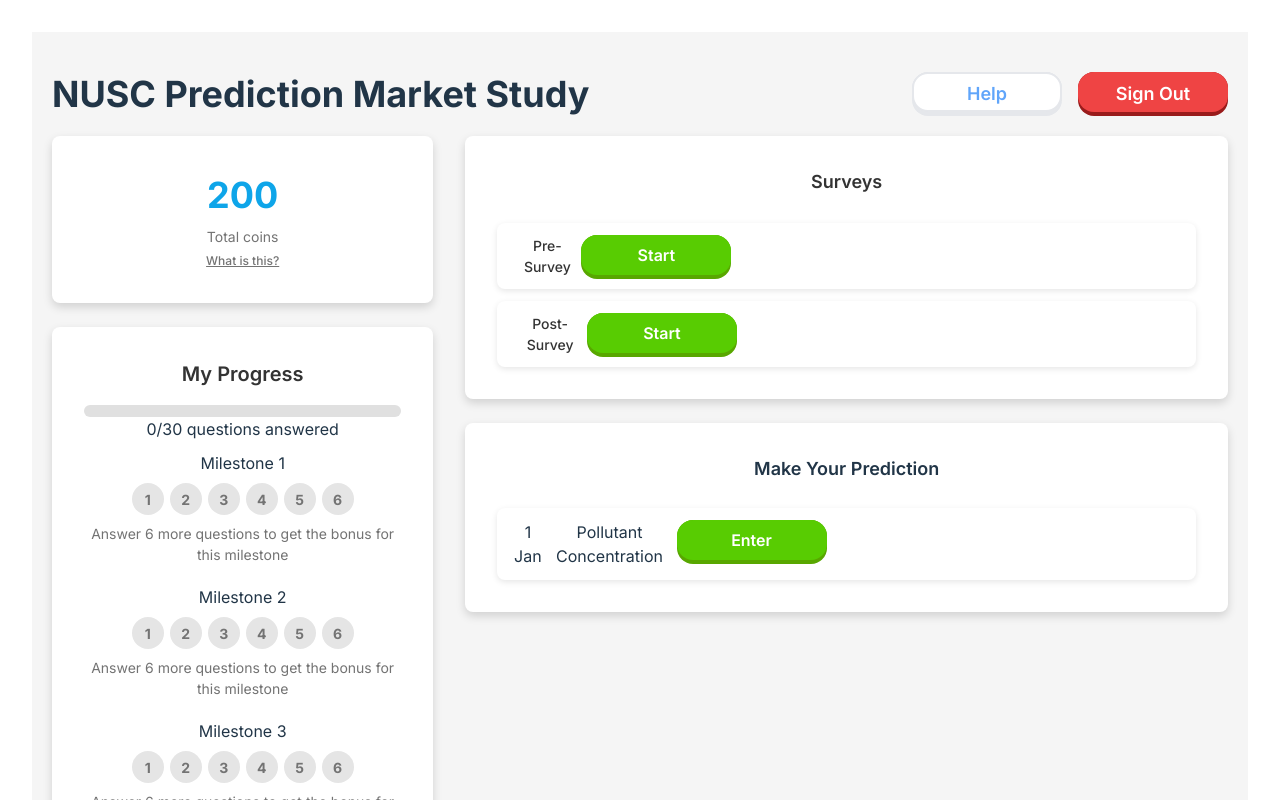
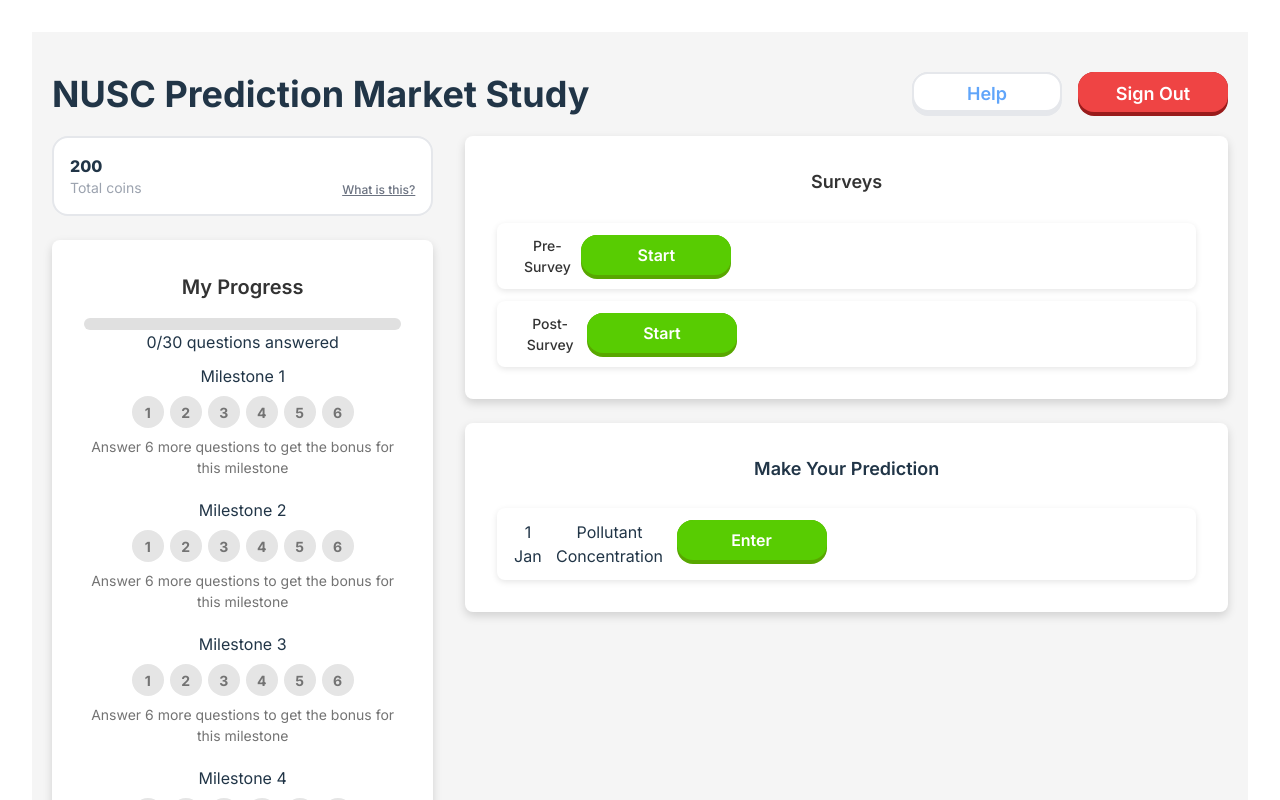
Before and after one commit to mongj/nusc-prediction-market, a React (Vite) app in the folder frontend/: page /dashboard in a window 1280 px wide. Shown: the top 800 px of the page. Built offline with nearby package versions, Linux system fonts and the light colour scheme.

Commit message:
Update coin display box

```diff
--- a/frontend/src/pages/Dashboard/Dashboard.css
+++ b/frontend/src/pages/Dashboard/Dashboard.css
@@ -50,47 +50,6 @@ body {
     gap: 20px; /* Add spacing between components */
 }
 
-.dashboard-header {
-    display: flex;
-    justify-content: space-between;
-    align-items: center;
-    width: 100%;
-    max-width: var(--max-width);
-    padding: 20px;
-    background-color: var(--card-background);
-    box-shadow: 0 2px 6px rgba(0, 0, 0, 0.1);
-    border-radius: var(--border-radius);
-}
-
-.dashboard-header h1 {
-    font-size: 28px; /* Slightly smaller text */
-    font-weight: 700;
-    color: var(--text-color);
-    margin: 0;
-}
-
-.header-buttons {
-    display: flex;
-    gap: 300px; /* Adjust the gap as needed */
-    margin-left: auto;
-}
-
-.help-button, .signout-button {
-    background: none;
-    border: none;
-    font-size: 16px;
-    font-weight: 600;
-    color: var(--primary-color);
-    cursor: pointer;
-}
-
-.signout-button {
-    background-color: #FF4D4F;
-    color: white;
-    padding: 8px 16px;
-    border-radius: var(--border-radius);
-}
-
 .dashboard-content {
     display: grid;
     grid-template-columns: 1fr 2fr; /* Maintain two-column layout */
@@ -111,32 +70,6 @@ body {
     border-radius: var(--border-radius);
     padding: 24px; /* Uniform padding */
     text-align: center; /* Center-align text inside cards */
-}
-
-/* Coin Display */
-.coin-display .coin-info {
-    display: flex;
-    flex-direction: column;
-    align-items: center;
-    gap: 4px; /* Reduce gap for compactness */
-}
-
-.coin-display .coin-amount {
-    font-size: 36px; /* Adjust size for balance */
-    font-weight: 700;
-    color: var(--primary-color);
-}
-
-.coin-display .coin-label {
-    font-size: 14px;
-    color: var(--secondary-color);
-}
-
-.coin-link {
-    font-size: 12px; /* Smaller text for link */
-    color: var(--secondary-color);
-    text-decoration: underline;
-    margin-top: 8px;
 }
 
 /* Progress Section */
--- a/frontend/src/pages/Dashboard/Dashboard.tsx
+++ b/frontend/src/pages/Dashboard/Dashboard.tsx
@@ -16,12 +16,12 @@ const Header = () => (
 );
 
 const CoinDisplay = ({ coins }) => (
-    <div className="card coin-display">
-        <div className="coin-info">
-            <div className="coin-amount">{coins}</div>
-            <div className="coin-label">Total coins</div>
+    <div className="bg-white border-2 p-4 flex justify-between gap-4 rounded-2xl">
+        <div className="flex flex-col text-left">
+            <div className="font-extrabold">{coins}</div>
+            <div className="text-sm text-gray-400">Total coins</div>
         </div>
-        <a href="#" className="coin-link">What is this?</a>
+        <a href="#" className="flex text-xs text-gray-500 items-end underline underline-offset-1 hover:text-gray-400">What is this?</a>
     </div>
 );
 
```
